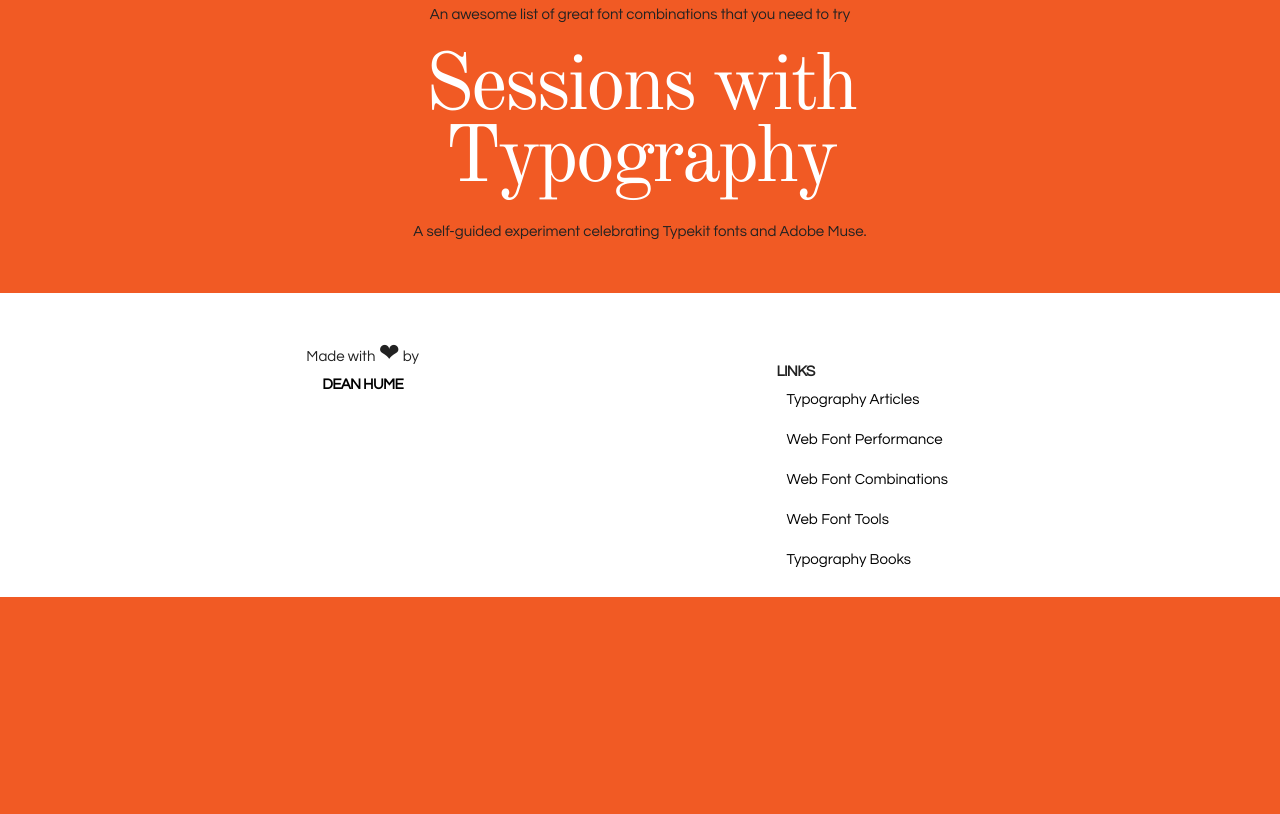
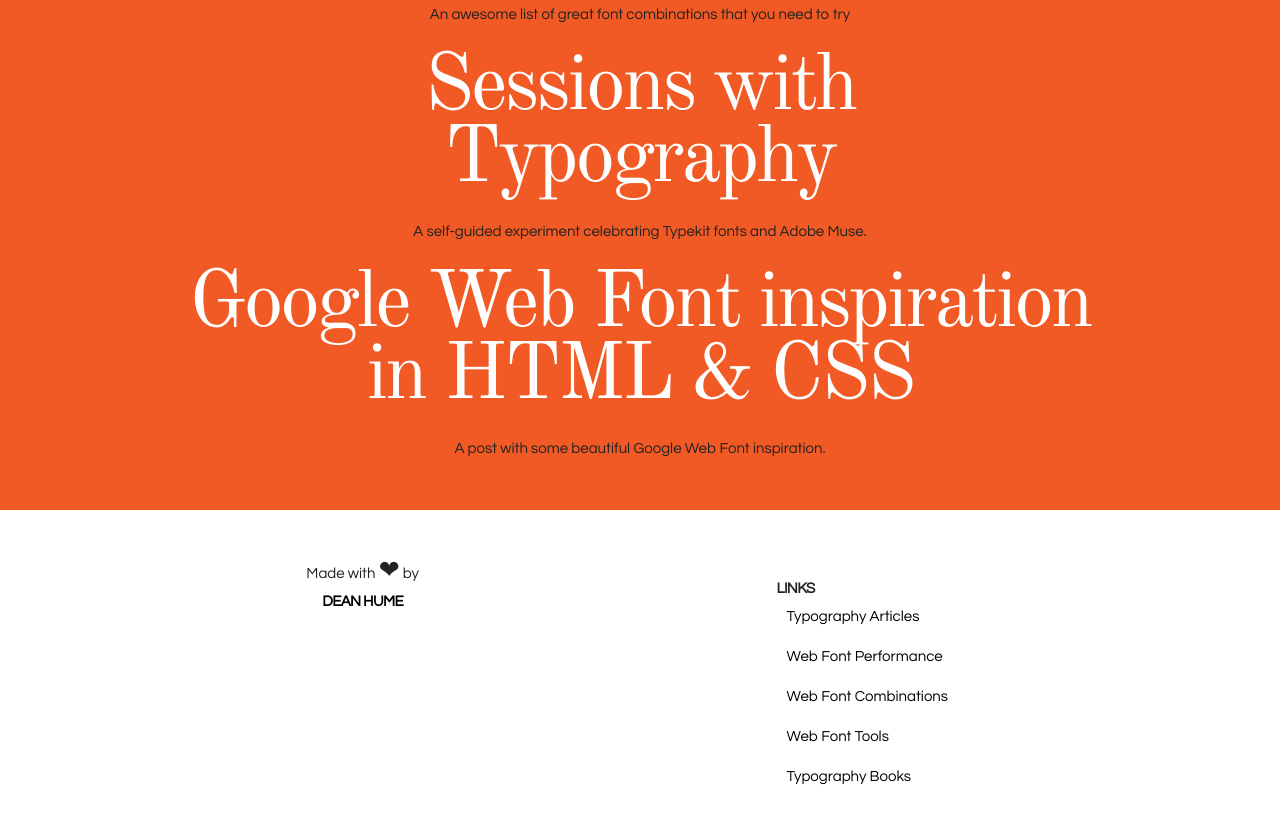
Before and after one commit to deanhume/typography, a plain HTML site: page web-font-combinations.html in a window 1280 px wide. Shown: the part 1408-2222 px from the top of the page. Before the commit the page ends 2005 px from the top, so only its background shows below. Drawn offline with nearby package versions, Linux system fonts and the light colour scheme.

Commit message:
Added new Combinations

```diff
--- a/web-font-combinations.html
+++ b/web-font-combinations.html
@@ -64,6 +64,9 @@
 
 			<h2 class="header"><a href="http://www.sessions-with-typography.com/">Sessions with <br>Typography</a></h2>
 			<p>A self-guided experiment celebrating Typekit fonts and Adobe Muse.</p>
+
+			<h2 class="header"><a href="http://tobiasahlin.com/typesource/">Google Web Font inspiration<br> in HTML & CSS</a></h2>
+			<p>A post with some beautiful Google Web Font inspiration.</p>
 		</div>
 	</div>
 	<br>
```
